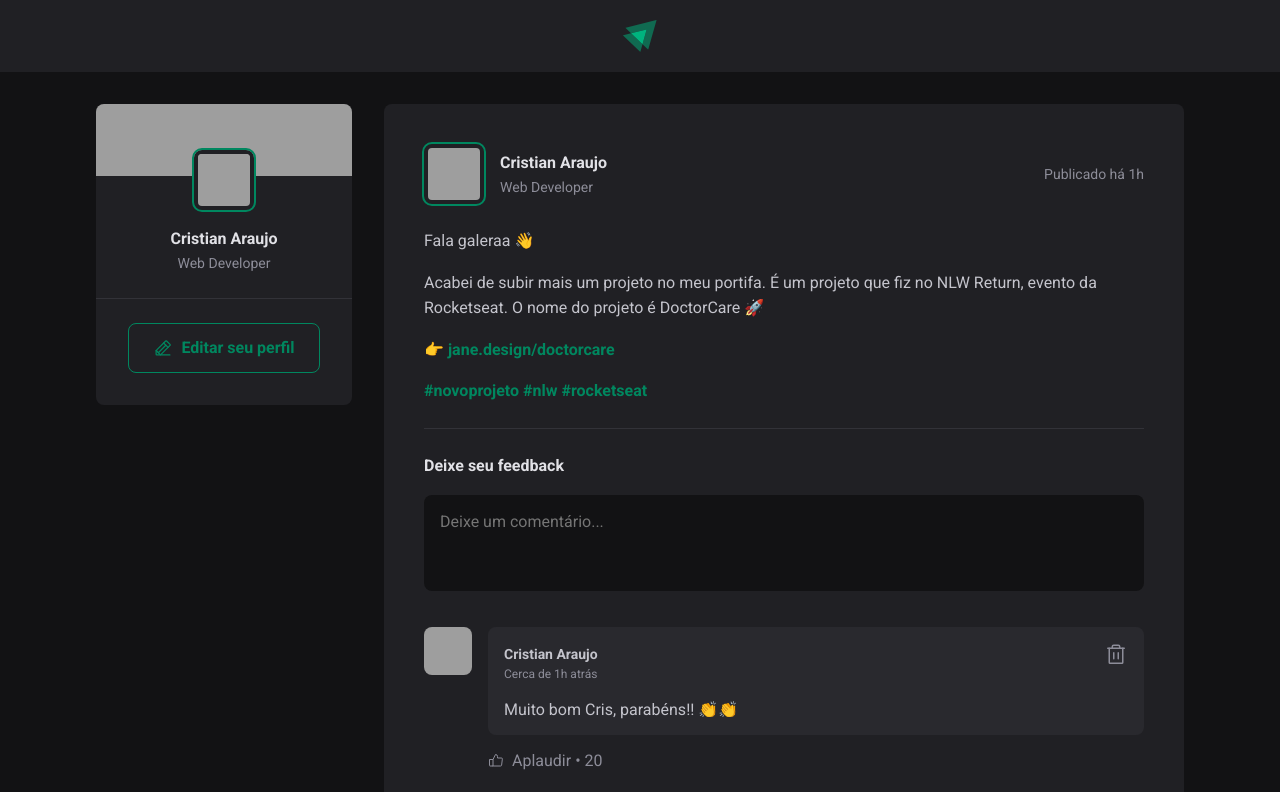
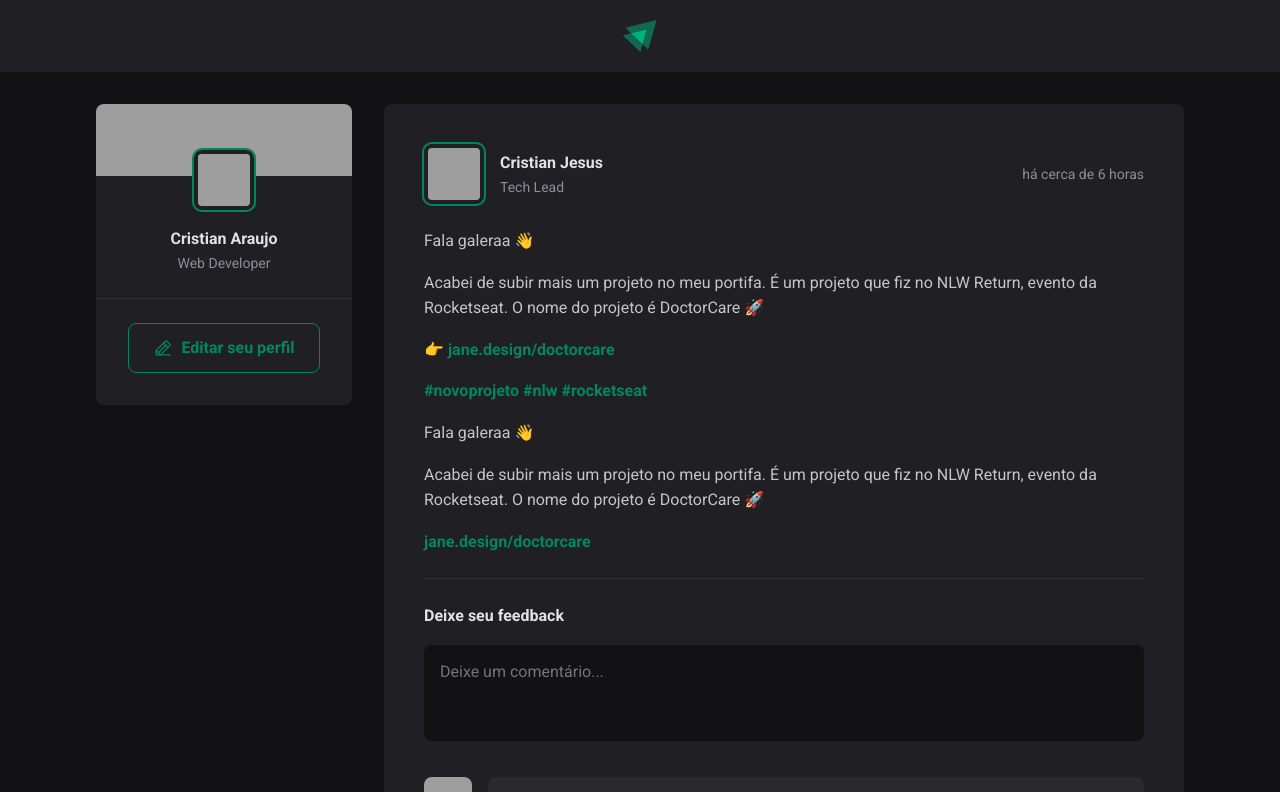
Before and after one commit to araujocristian/01-fundamentos-reactjs, a React (Vite) app: page / in a window 1280 px wide. Shown: the top 792 px of the page. Built offline with nearby package versions, Linux system fonts and the light colour scheme; grey boxes are pictures that could not be loaded.

Commit message:
feat: Refactoring Post Component

```diff
--- a/package.json
+++ b/package.json
@@ -9,6 +9,7 @@
     "preview": "vite preview"
   },
   "dependencies": {
+    "date-fns": "^2.29.1",
     "phosphor-react": "^1.4.1",
     "react": "^18.2.0",
     "react-dom": "^18.2.0"
--- a/src/App.jsx
+++ b/src/App.jsx
@@ -3,6 +3,45 @@
 import styles from "./App.module.css";
 
 import "./global.css";
+
+const posts = [
+  {
+    id: 1,
+    author: {
+      avatarUrl: "https://github.com/cristianjesuszup.png",
+      name: "Cristian Jesus",
+      role: "Tech Lead",
+    },
+    content: [
+      { type: "paragraph", content: "Fala galeraa 👋" },
+      {
+        type: "paragraph",
+        content:
+          "Acabei de subir mais um projeto no meu portifa. É um projeto que fiz no NLW Return, evento da Rocketseat. O nome do projeto é DoctorCare 🚀",
+      },
+      { type: "link", content: "jane.design/doctorcare" },
+    ],
+    publishedAt: new Date("2022-08-07 20:00:00"),
+  },
+  {
+    id: 2,
+    author: {
+      avatarUrl: "https://github.com/araujocristian.png",
+      name: "Cristian Araujo",
+      role: "Sr Developer",
+    },
+    content: [
+      { type: "paragraph", content: "Fala galeraa 👋" },
+      {
+        type: "paragraph",
+        content:
+          "Acabei de subir mais um projeto no meu portifa. É um projeto que fiz no NLW Return, evento da Rocketseat. O nome do projeto é DoctorCare 🚀",
+      },
+      { type: "link", content: "jane.design/doctorcare" },
+    ],
+    publishedAt: new Date("2022-08-10 19:20:00"),
+  },
+];
 
 export function App() {
   return (
@@ -11,10 +50,14 @@
       <div className={styles.wrapper}>
         <Sidebar />
         <main>
-          <Post
-            author="Cristian"
-            content="Lorem ipsum dolor sit amet consectetur, adipisicing elit. Itaque, perferendis! Quo praesentium assumenda delectus corrupti, libero sequi repellat tempora explicabo fugiat error, asperiores, sapiente aliquid expedita. Aperiam exercitationem esse vel!"
-          />
+          {posts.map((post) => (
+            <Post
+              key={post.id}
+              author={post.author}
+              content={post.content}
+              publishedAt={post.publishedAt}
+            />
+          ))}
         </main>
       </div>
     </div>
--- a/src/App.module.css
+++ b/src/App.module.css
@@ -8,3 +8,13 @@
   gap: 2rem;
   align-items: flex-start;
 }
+
+@media (max-width: 768px) {
+  html {
+    font-size: 87.5%;
+  }
+
+  .wrapper {
+    grid-template-columns: 1fr;
+  }
+}
--- a/src/components/Post.jsx
+++ b/src/components/Post.jsx
@@ -1,21 +1,38 @@
+import { format, formatDistanceToNow } from "date-fns";
+import ptBR from "date-fns/locale/pt-BR";
+
 import { Avatar } from "./Avatar";
 import { Comment } from "./Comment";
 import styles from "./Post.module.css";
 
-export function Post(props) {
+export function Post({ author, publishedAt, content }) {
+  const publishedDateFormatted = format(
+    publishedAt,
+    "d 'de' LLLL 'às' HH:mm'h'",
+    { locale: ptBR },
+  );
+
+  const publishedDateRelativeToNow = formatDistanceToNow(publishedAt, {
+    locale: ptBR,
+    addSuffix: true,
+  });
+
   return (
     <article className={styles.post}>
       <header>
         <div className={styles.author}>
-          <Avatar src="https://github.com/araujocristian.png" />
+          <Avatar src={author.avatarUrl} />
           <div className={styles.authorInfo}>
-            <strong>Cristian Araujo</strong>
-            <span>Web Developer</span>
+            <strong>{author.name}</strong>
+            <span>{author.role}</span>
           </div>
         </div>
 
-        <time title="11 de Maio às 08:13h" datatime="2022-08-08 21:01:56">
-          Publicado há 1h
+        <time
+          title={publishedDateFormatted}
+          datatime={publishedAt.toISOString()}
+        >
+          {publishedDateRelativeToNow}
         </time>
       </header>
 
@@ -33,6 +50,18 @@
           <a href="#">#nlw </a>
           <a href="#">#rocketseat</a>
         </p>
+
+        {content.map((line) => {
+          if (line.type === "paragraph") {
+            return <p>{line.content}</p>;
+          } else if (line.type === "link") {
+            return (
+              <p>
+                <a href="#">{line.content}</a>
+              </p>
+            );
+          }
+        })}
       </div>
 
       <form className={styles.commentForm}>
```
Also changed, not shown: 1 other file (tests, documents, lock files or other folders).
